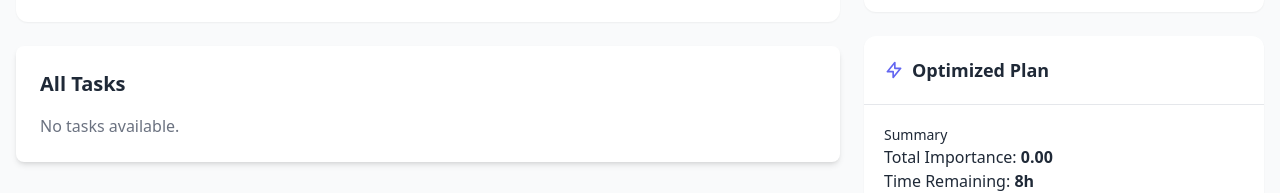
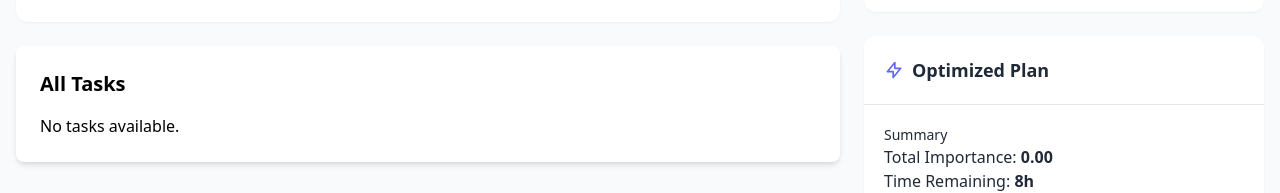
Before and after one commit to krishh-kumarr/smart-prioritizer, a React (Create React App) app: page / in a window 1280 px wide. Shown: the part 494-687 px from the top of the page. Built offline with nearby package versions, Linux system fonts and the light colour scheme.

Commit message:
Update TaskList.js

```diff
--- a/src/components/TaskList.js
+++ b/src/components/TaskList.js
@@ -1,20 +1,18 @@
 // src/components/TaskList.js
 import React from 'react';
 import TaskItem from './TaskItem';
-
 const TaskList = ({ tasks, onToggleComplete, onDelete, title = "All Tasks" }) => {
   if (tasks.length === 0) {
     return (
       <div className="bg-white p-6 rounded-lg shadow-md mb-6">
-        <h2 className="text-xl font-bold mb-4">{title}</h2>
-        <p className="text-gray-500">No tasks available.</p>
+        <h2 className="text-xl font-bold mb-4 text-black">{title}</h2>
+        <p className="text-black">No tasks available.</p>
       </div>
     );
   }
-
   return (
     <div className="bg-white p-6 rounded-lg shadow-md mb-6">
-      <h2 className="text-xl font-bold mb-4">{title}</h2>
+      <h2 className="text-xl font-bold mb-4 text-black">{title}</h2>
       <div>
         {tasks.map((task) => (
           <TaskItem
@@ -22,6 +20,7 @@ const TaskList = ({ tasks, onToggleComplete, onDelete, title = "All Tasks" }) =>
             task={task}
             onToggleComplete={onToggleComplete}
             onDelete={onDelete}
+            className="text-black" // Apply black text to each task
           />
         ))}
       </div>
```
